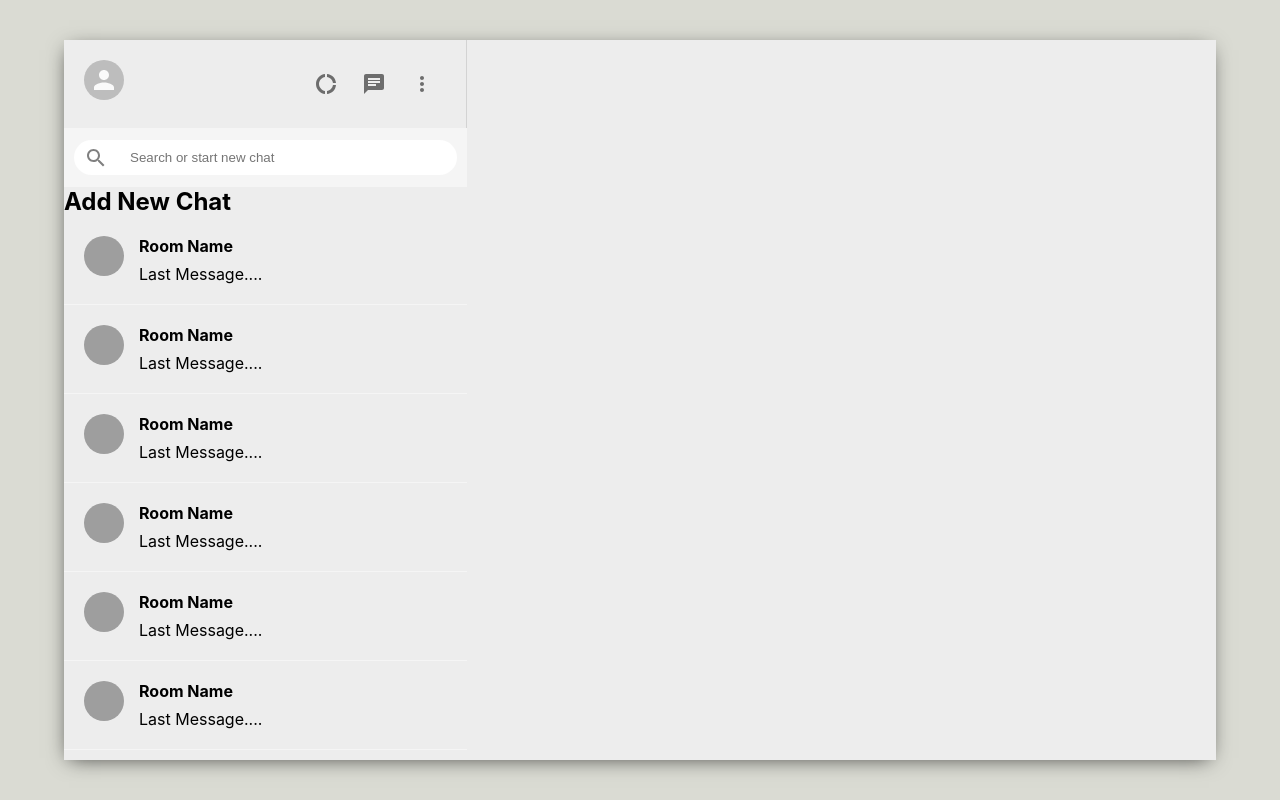
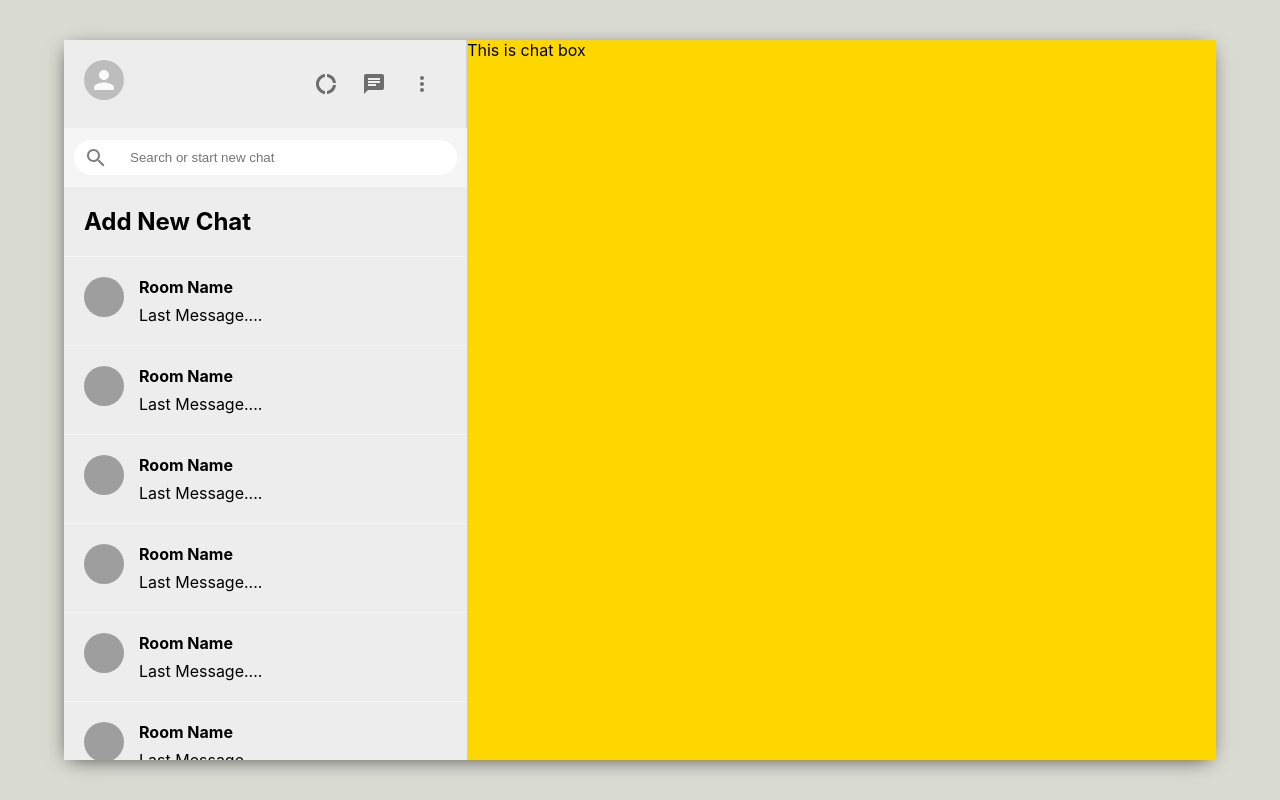
Before and after one commit to rohan-singh987/chat-app-2.0, a React (Create React App) app: page / in a window 1280 px wide. Built offline with nearby package versions, Linux system fonts and the light colour scheme; grey boxes are pictures that could not be loaded; the HTML template or start-up script is replaced by a standard one.

Commit message:
adding chat section and changes in sidebar

```diff
--- a/src/App.js
+++ b/src/App.js
@@ -1,4 +1,5 @@
 import './App.css';
+import Chat from './components/Chat';
 import Sidebar from './components/Sidebar';
 
 function App() {
@@ -10,6 +11,7 @@ function App() {
 				<Sidebar/>
 
 				{/* Chat */}
+				<Chat/>
 			</div>
 		</div>
 	);
--- /dev/null
+++ b/src/components/Chat.css
@@ -0,0 +1,4 @@
+.chat{
+    flex: 0.65;
+    background-color: gold;
+}
--- /dev/null
+++ b/src/components/Chat.jsx
@@ -0,0 +1,12 @@
+import React from 'react';
+import './Chat.css';
+
+const Chat = () => {
+    return (
+        <div className="chat">
+            This is chat box
+        </div>
+    )
+}
+
+export default Chat
--- a/src/components/Sidebar.jsx
+++ b/src/components/Sidebar.jsx
@@ -42,6 +42,8 @@ const Sidebar = () => {
                 <SidebarChat/>
                 <SidebarChat/>
                 <SidebarChat/>
+                <SidebarChat/>
+                <SidebarChat/>
 
 
             </div>
--- a/src/components/SidebarChat.jsx
+++ b/src/components/SidebarChat.jsx
@@ -10,8 +10,12 @@ const SidebarChat = ( {addNewChat} ) => {
         setSeed(Math.floor(Math.random() * 5000));
     }, []);
 
-    const creatChat = () => {
+    const createChat = () => {
+        const roomName = prompt('Please enter new room name')
 
+        if(roomName){
+            // do some database stuff
+        }
     }
 
 
@@ -24,7 +28,7 @@ const SidebarChat = ( {addNewChat} ) => {
             </div>
         </div>
     ): (
-        <div onClick={creatChat} className="sidbarChat">
+        <div onClick={createChat} className="SidebarChat">
             <h2>Add New Chat</h2>
         </div>
     );
```
